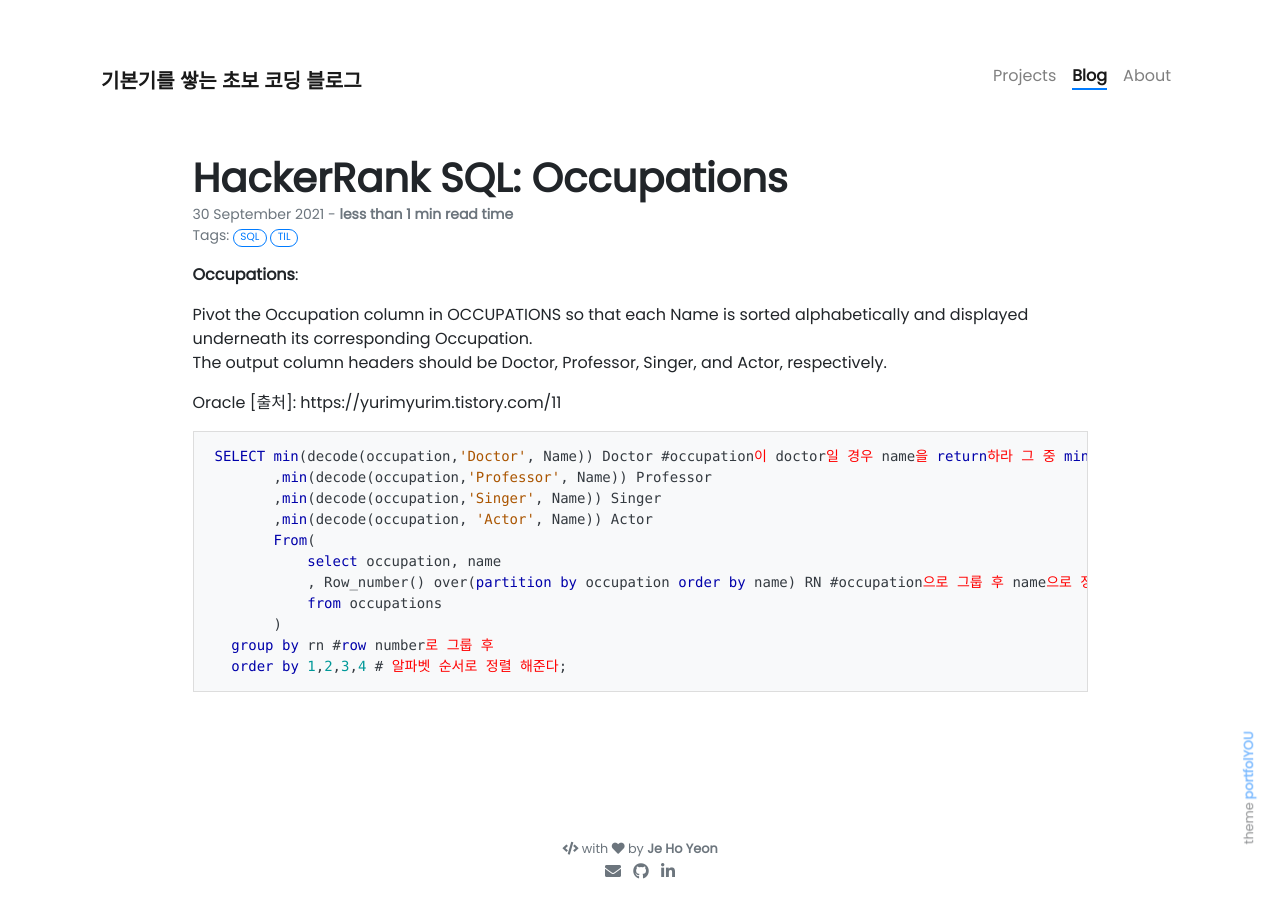
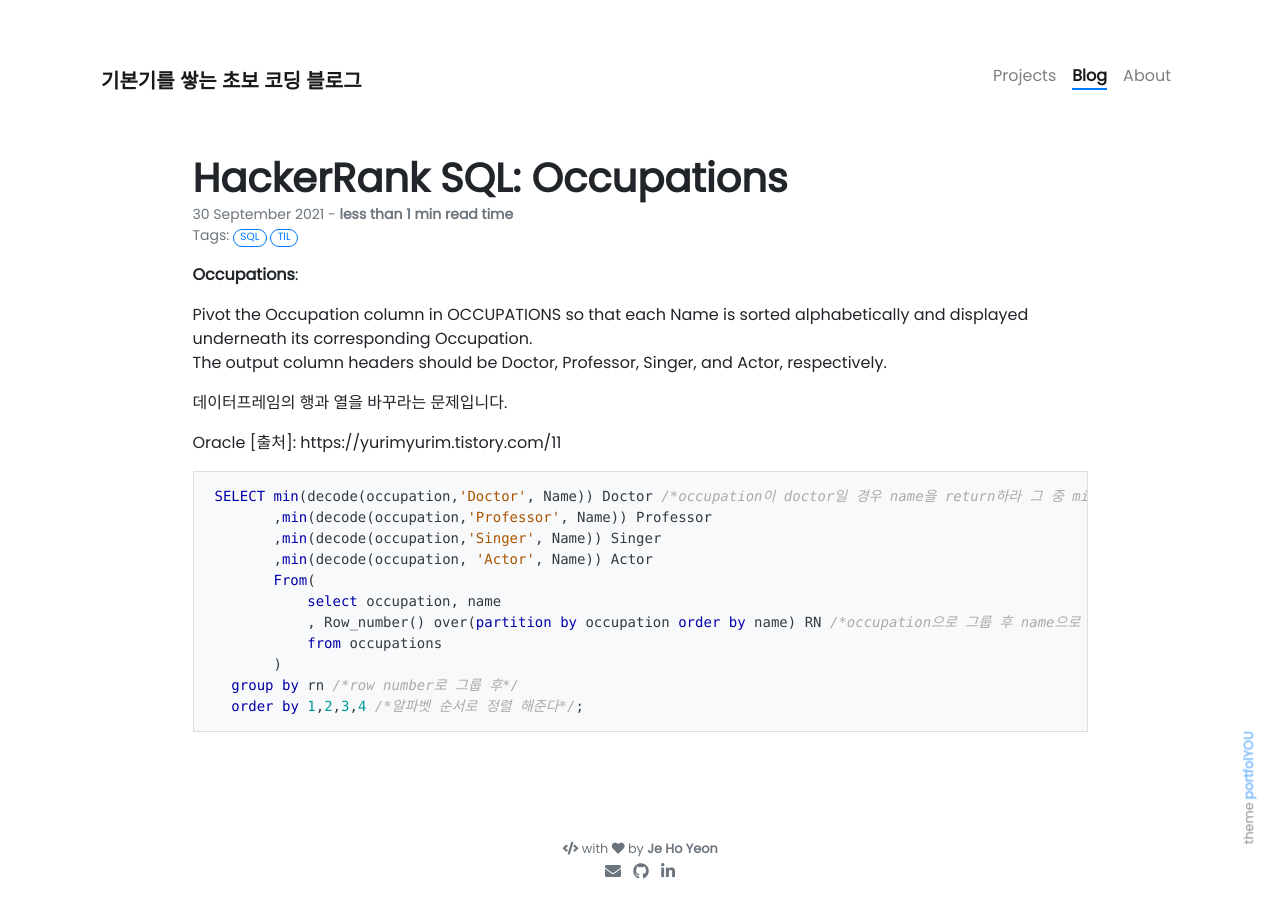
Before and after one commit to jyeon94/jyeon94.github.io, a Jekyll site: the page built from _posts/2021-09-30-SQL-20210930.md, in a window 1280 px wide. Built offline with Jekyll 4.4.1, drawn with Linux system fonts in a browser that asks for light colours; nearby versions of some CDN libraries; our own code applies the rules of GitHub Pages for plain Markdown files.

Commit message:
Update 2021-09-30-SQL-20210930.md

````diff
--- a/_posts/2021-09-30-SQL-20210930.md
+++ b/_posts/2021-09-30-SQL-20210930.md
@@ -10,18 +10,20 @@ description: SQL 문제풀이
 Pivot the Occupation column in OCCUPATIONS so that each Name is sorted alphabetically and displayed underneath its corresponding Occupation. <br/>
 The output column headers should be Doctor, Professor, Singer, and Actor, respectively.
 
+데이터프레임의 행과 열을 바꾸라는 문제입니다. <br/>
+
 Oracle
 [출처]: https://yurimyurim.tistory.com/11
 ```sql
-SELECT min(decode(occupation,'Doctor', Name)) Doctor #occupation이 doctor일 경우 name을 return하라 그 중 min값을 불러와라(RN의 min값 즉 alphabet정렬 한것 중 min값)
+SELECT min(decode(occupation,'Doctor', Name)) Doctor /*occupation이 doctor일 경우 name을 return하라 그 중 min값을 불러와라(RN의 min값 즉 alphabet정렬 한것 중 min값)*/
        ,min(decode(occupation,'Professor', Name)) Professor
        ,min(decode(occupation,'Singer', Name)) Singer
        ,min(decode(occupation, 'Actor', Name)) Actor
        From(
            select occupation, name
-           , Row_number() over(partition by occupation order by name) RN #occupation으로 그룹 후 name으로 정렬해준 후 row_number를 붙여준다(각 occupation안에서 name으로 정렬 후 row_number를 붙여주는 형태)
+           , Row_number() over(partition by occupation order by name) RN /*occupation으로 그룹 후 name으로 정렬해준 후 row_number를 붙여준다(각 occupation안에서 name으로 정렬 후 row_number를 붙여주는 형태)*/
            from occupations
        )
-  group by rn #row number로 그룹 후
-  order by 1,2,3,4 # 알파벳 순서로 정렬 해준다;
+  group by rn /*row number로 그룹 후*/
+  order by 1,2,3,4 /*알파벳 순서로 정렬 해준다*/;
 ```
````
